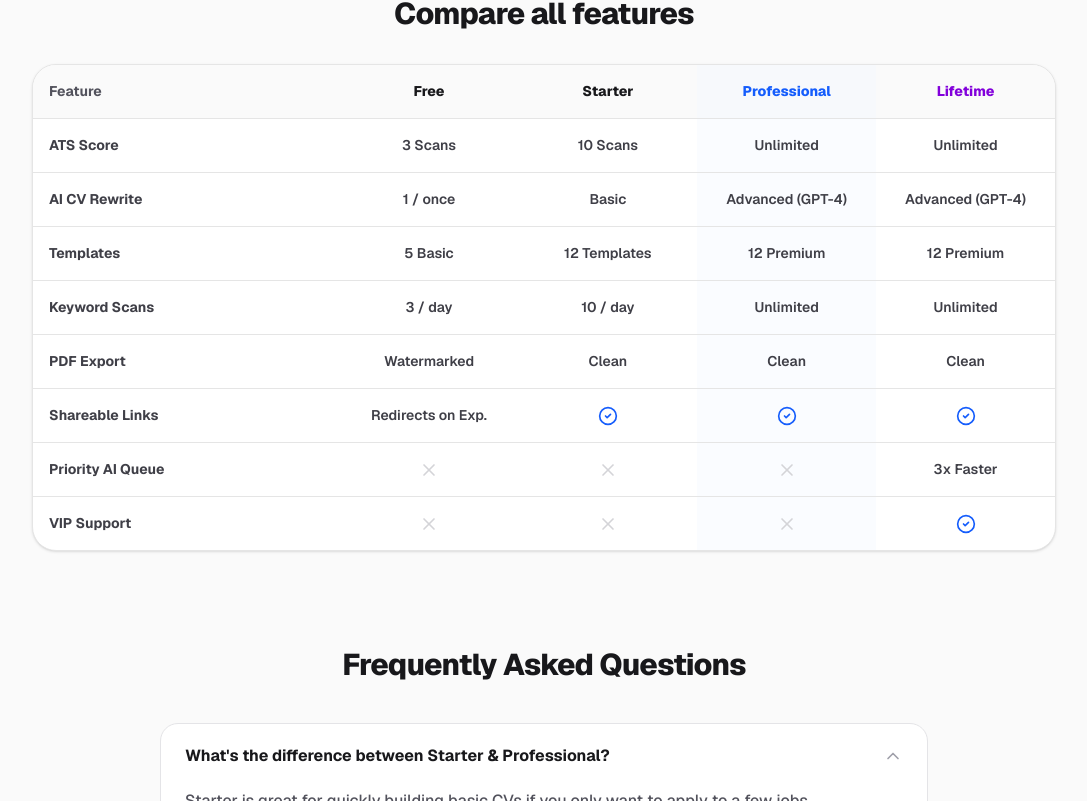
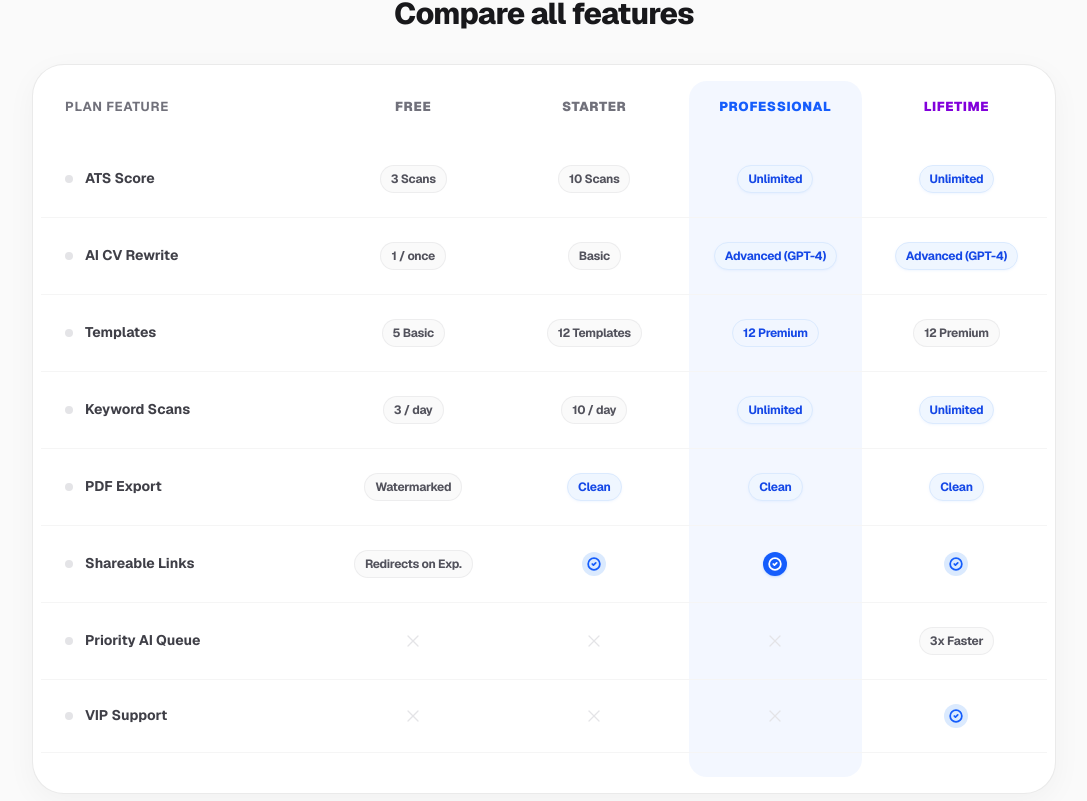
Before and after one commit to Cinarezici/cv, a Next.js app: page /pricing in a window 1280 px wide. Shown: the part 1199-2000 px from the top of the page, without its empty margins (96-1183 px from the left). Built offline with nearby package versions, Linux system fonts and the light colour scheme; no server answers.

Commit message:
style: enhanced pricing comparison table aesthetic

```diff
--- a/src/app/pricing/PricingClient.tsx
+++ b/src/app/pricing/PricingClient.tsx
@@ -43,10 +43,40 @@ const comparisonFeatures = [
 export default function PricingPageClient() {
   const [openFaq, setOpenFaq] = useState<number | null>(0);
 
-  const renderCell = (val: boolean | string) => {
-    if (val === true) return <CheckCircle2 className="w-5 h-5 text-blue-600 mx-auto" />;
-    if (val === false) return <X className="w-5 h-5 text-zinc-300 mx-auto" />;
-    return <span className="text-zinc-700 font-semibold text-sm">{val}</span>;
+  const renderCell = (val: boolean | string, isPro: boolean = false) => {
+    if (val === true) return (
+      <div className="flex justify-center">
+        <div className={clsx(
+          "w-6 h-6 rounded-full flex items-center justify-center transition-all",
+          isPro ? "bg-blue-600 shadow-sm shadow-blue-500/20" : "bg-blue-100"
+        )}>
+          <CheckCircle2 className={clsx("w-3.5 h-3.5", isPro ? "text-white" : "text-blue-600")} strokeWidth={3} />
+        </div>
+      </div>
+    );
+    if (val === false) return (
+      <div className="flex justify-center">
+        <X className="w-5 h-5 text-zinc-200" strokeWidth={1.5} />
+      </div>
+    );
+
+    // Gradient text for special values
+    const isSpecial = val.toString().includes("Unlimited") || val.toString().includes("Advanced") || val.toString().includes("Clean");
+
+    return (
+      <div className="flex justify-center">
+        <span className={clsx(
+          "px-2.5 py-1 rounded-full text-[12px] font-bold tracking-tight whitespace-nowrap border",
+          isSpecial
+            ? "bg-blue-50 border-blue-100 text-blue-700 shadow-sm shadow-blue-500/5"
+            : isPro
+              ? "bg-blue-50/50 border-blue-100 text-blue-700"
+              : "bg-zinc-50 border-zinc-200/60 text-zinc-600"
+        )}>
+          {val}
+        </span>
+      </div>
+    );
   };
 
   return (
@@ -182,27 +212,50 @@ export default function PricingPageClient() {
             <h2 className="text-3xl font-extrabold tracking-tight text-zinc-900 mb-8 text-center">
               Compare all features
             </h2>
-            <div className="overflow-x-auto rounded-[24px] border border-neutral-200 shadow-sm bg-white">
-              <table className="w-full text-left border-collapse min-w-[700px]">
+            <div className="overflow-x-auto rounded-[32px] border border-neutral-200/80 shadow-[0_8px_30px_rgb(0,0,0,0.04)] bg-white p-2">
+              <table className="w-full text-left border-collapse min-w-[750px]">
                 <thead>
-                  <tr className="bg-[#fafafa] border-b border-neutral-200 text-[14px]">
-                    <th className="p-4 font-bold text-zinc-600 w-[30%]">Feature</th>
-                    <th className="p-4 font-extrabold text-zinc-900 text-center w-[17.5%]">Free</th>
-                    <th className="p-4 font-extrabold text-zinc-900 text-center w-[17.5%]">Starter</th>
-                    <th className="p-4 font-extrabold text-blue-600 text-center bg-blue-50/30 w-[17.5%]">Professional</th>
-                    <th className="p-4 font-extrabold text-purple-700 text-center w-[17.5%]">Lifetime</th>
+                  <tr className="text-[13px] uppercase tracking-wider text-zinc-500">
+                    <th className="p-6 font-bold w-[28%]">Plan Feature</th>
+                    <th className="p-6 font-black text-center w-[18%]">Free</th>
+                    <th className="p-6 font-black text-center w-[18%]">Starter</th>
+                    <th className="p-6 text-center w-[18%] relative">
+                      <div className="absolute inset-0 bg-blue-600/5 rounded-t-2xl mt-2 mx-1" />
+                      <span className="relative z-10 text-blue-600 font-black">Professional</span>
+                    </th>
+                    <th className="p-6 font-black text-center w-[18%] text-purple-700">Lifetime</th>
                   </tr>
                 </thead>
-                <tbody className="divide-y divide-neutral-200 text-[14px]">
+                <tbody className="divide-y divide-neutral-100 text-[14px]">
                   {comparisonFeatures.map((row) => (
-                    <tr key={row.feature} className="hover:bg-zinc-50/50 transition-colors">
-                      <td className="p-4 font-bold text-zinc-700">{row.feature}</td>
-                      <td className="p-4 text-center">{renderCell(row.free)}</td>
-                      <td className="p-4 text-center">{renderCell(row.starter)}</td>
-                      <td className="p-4 text-center bg-blue-50/30">{renderCell(row.pro)}</td>
-                      <td className="p-4 text-center">{renderCell(row.lifetime)}</td>
+                    <tr key={row.feature} className="group transition-all">
+                      <td className="p-6">
+                        <div className="flex items-center gap-3">
+                          <div className="w-2 h-2 rounded-full bg-zinc-200 group-hover:bg-blue-400 transition-colors" />
+                          <span className="font-bold text-zinc-700 group-hover:text-zinc-900 transition-colors">{row.feature}</span>
+                        </div>
+                      </td>
+                      <td className="p-6 transition-colors group-hover:bg-zinc-50/50">{renderCell(row.free)}</td>
+                      <td className="p-6 transition-colors group-hover:bg-zinc-50/50">{renderCell(row.starter)}</td>
+                      <td className="p-6 relative">
+                        <div className="absolute inset-0 bg-blue-600/5 mx-1 group-hover:bg-blue-600/[0.08] transition-colors" />
+                        <div className="relative z-10">
+                          {renderCell(row.pro, true)}
+                        </div>
+                      </td>
+                      <td className="p-6 transition-colors group-hover:bg-purple-50/30">{renderCell(row.lifetime)}</td>
                     </tr>
                   ))}
+                  {/* Footer padding for row */}
+                  <tr>
+                    <td className="p-4" />
+                    <td className="p-4" />
+                    <td className="p-4" />
+                    <td className="p-4 relative">
+                      <div className="absolute inset-0 bg-blue-600/5 rounded-b-2xl mb-2 mx-1" />
+                    </td>
+                    <td className="p-4" />
+                  </tr>
                 </tbody>
               </table>
             </div>
```
